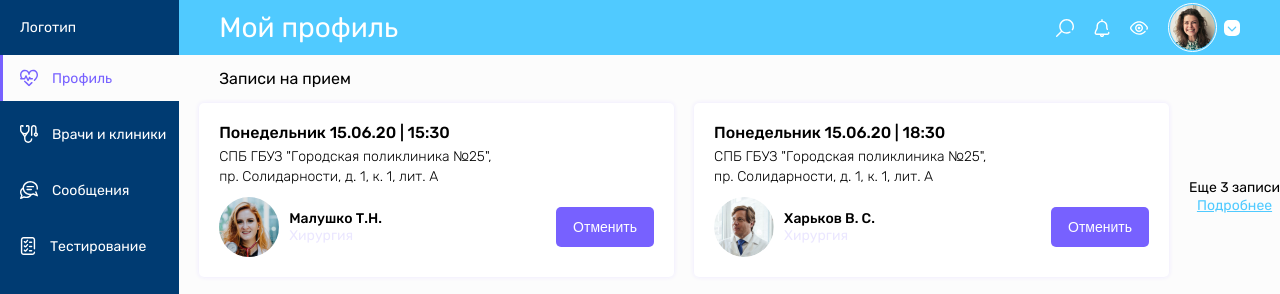
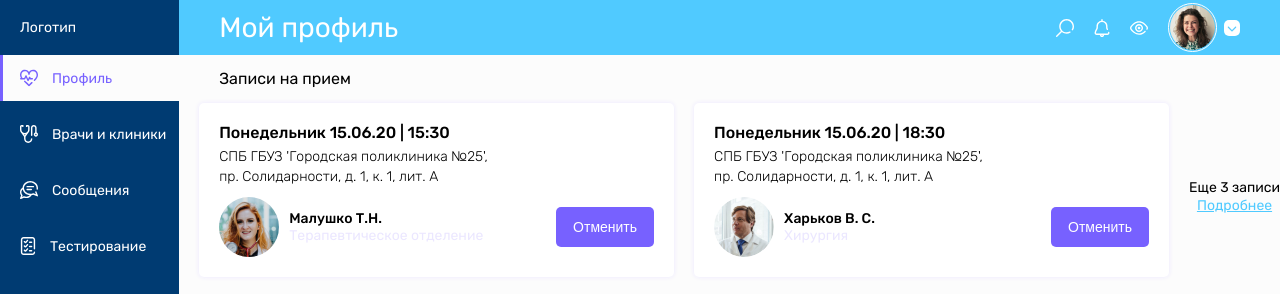
Before and after one commit to ViktorIukhlin/Appvelox, a React (Create React App) app: page /#/profile in a window 1280 px wide. Shown: the top 294 px of the page. Built offline with nearby package versions, Linux system fonts and the light colour scheme; a web font is replaced by a local one.

Commit message:
add import json

```diff
--- a/src/App.js
+++ b/src/App.js
@@ -16,7 +16,7 @@ const App = (props) => {
         <div className='content'>
           <Header />
           <div>
-            <Route exact path='/profile' render={ () => <Profile store={props.store} />} />
+            <Route exact path='/profile' render={ () => <Profile />} />
             <Route path='/profile/myNotes'  render={ () => <MyNotes store={props.store}/>}/>
             <Redirect from='/' to='/profile'/>
           </div>
--- a/src/components/Profile/Profile.jsx
+++ b/src/components/Profile/Profile.jsx
@@ -2,11 +2,12 @@ import React from 'react';
 import Appointment from './Main/Appointment/Appointment';
 import ElectronicCards from './Main/ElectronicСard/ElectronicCards';
 import style from './Profile.module.css';
+import json from '../../redux/jsonStore.json'
 
 const Profile = (props) => {
   return (
     <div className={style.container}>
-      <Appointment listOfRecords={props.store.getState().listOfRecords.listOfRecords} />
+      <Appointment listOfRecords={json.listOfRecords} />
       <ElectronicCards />
     </div>
   )
```
